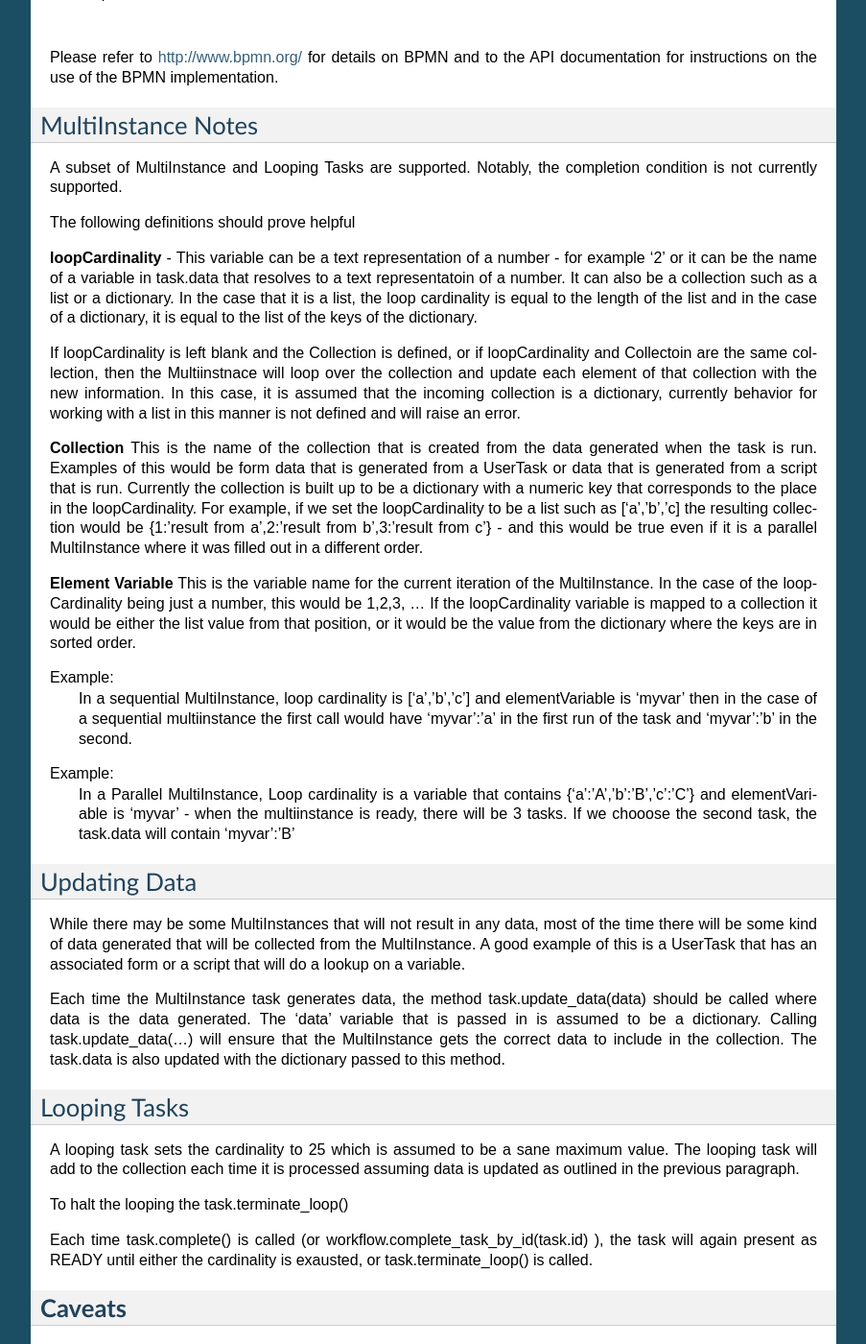
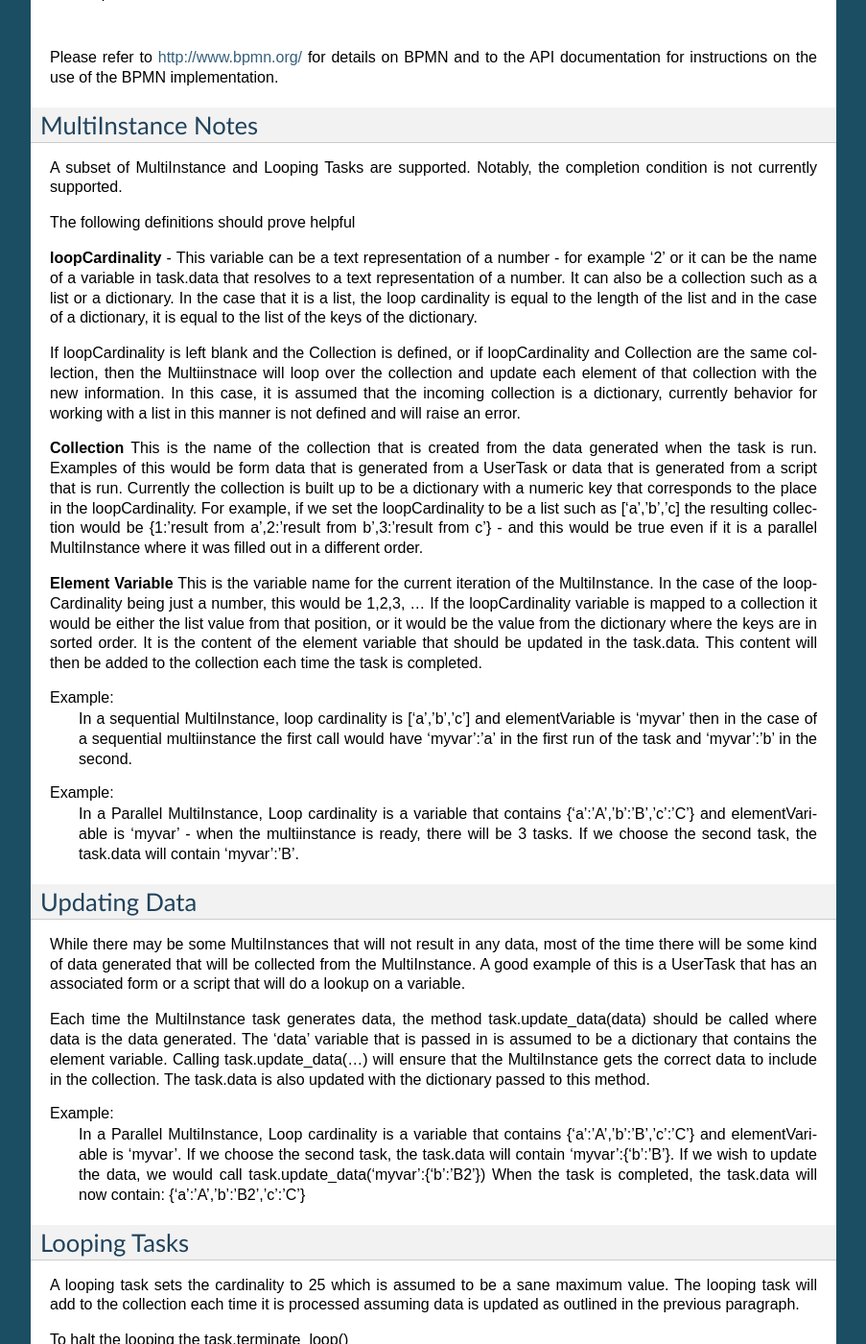
Before and after one commit to sartography/SpiffWorkflow, a Sphinx documentation site: the page built from doc/bpmn.rst, in a window 1280 px wide and 1400 px high, scrolled down 1562 px. Shown: the whole window at 96% size, without its empty margins (198-1101 px from the left). Built offline with Sphinx 7.4.7, drawn with Linux system fonts in a browser that asks for light colours; pages that are not in the unit, such as notebooks, are missing from menus.

Commit message:
Multi-Instance should anticipate a call to task.update_data() that contains everything from the original task_data with some minor alteration.  It should only look at the 'ElementVariable' and use this variable to locate the content that should be amended in the associated output collection.

```diff
--- a/doc/bpmn.rst
+++ b/doc/bpmn.rst
@@ -42,14 +42,14 @@ The following definitions should prove helpful
 
 **loopCardinality** - This variable can be a text representation of a
 number - for example '2' or it can be the name of a variable in
-task.data that resolves to a text representatoin of a number.
+task.data that resolves to a text representation of a number.
 It can also be a collection such as a list or a dictionary. In the
 case that it is a list, the loop cardinality is equal to the length of
 the list and in the case of a dictionary, it is equal to the list of
 the keys of the dictionary.
 
 If loopCardinality is left blank and the Collection is defined, or if
-loopCardinality and Collectoin are the same collection, then the
+loopCardinality and Collection are the same collection, then the
 Multiinstnace will loop over the collection and update each element of
 that collection with the new information. In this case, it is assumed
 that the incoming collection is a dictionary, currently behavior for
@@ -71,7 +71,9 @@ iteration of the MultiInstance. In the case of the loopCardinality
 being just a number, this would be 1,2,3, . . .  If the
 loopCardinality variable is mapped to a collection it would be either
 the list value from that position, or it would be the value from the
-dictionary where the keys are in sorted order.
+dictionary where the keys are in sorted order.  It is the content of the
+element variable that should be updated in the task.data. This content
+will then be added to the collection each time the task is completed.
 
 Example:
   In a sequential MultiInstance, loop cardinality is ['a','b','c'] and elementVariable is 'myvar'
@@ -82,8 +84,8 @@ Example:
 Example:
   In a Parallel MultiInstance, Loop cardinality is a variable that contains
   {'a':'A','b':'B','c':'C'} and elementVariable is 'myvar' - when the multiinstance is ready, there
-  will be 3 tasks. If we chooose the second task, the task.data will
-  contain 'myvar':'B'
+  will be 3 tasks. If we choose the second task, the task.data will
+  contain 'myvar':'B'.
 
 Updating Data
 ------------
@@ -97,9 +99,18 @@ on a variable.
 Each time the MultiInstance task generates data, the method
 task.update_data(data) should be called where data is the data
 generated. The 'data' variable that is passed in is assumed to be a
-dictionary. Calling task.update_data(...) will ensure that the
-MultiInstance gets the correct data to include in the collection. The
-task.data is also updated with the dictionary passed to this method.
+dictionary that contains the element variable. Calling task.update_data(...)
+will ensure that the MultiInstance gets the correct data to include in the
+collection. The task.data is also updated with the dictionary passed to
+this method.
+
+Example:
+  In a Parallel MultiInstance, Loop cardinality is a variable that contains
+  {'a':'A','b':'B','c':'C'} and elementVariable is 'myvar'.
+  If we choose the second task, the task.data will contain 'myvar':{'b':'B'}.
+  If we wish to update the data, we would call task.update_data('myvar':{'b':'B2'})
+  When the task is completed, the task.data will now contain:
+  {'a':'A','b':'B2','c':'C'}
 
 Looping Tasks
 -------------
```
Also changed, not shown: 7 other files.
